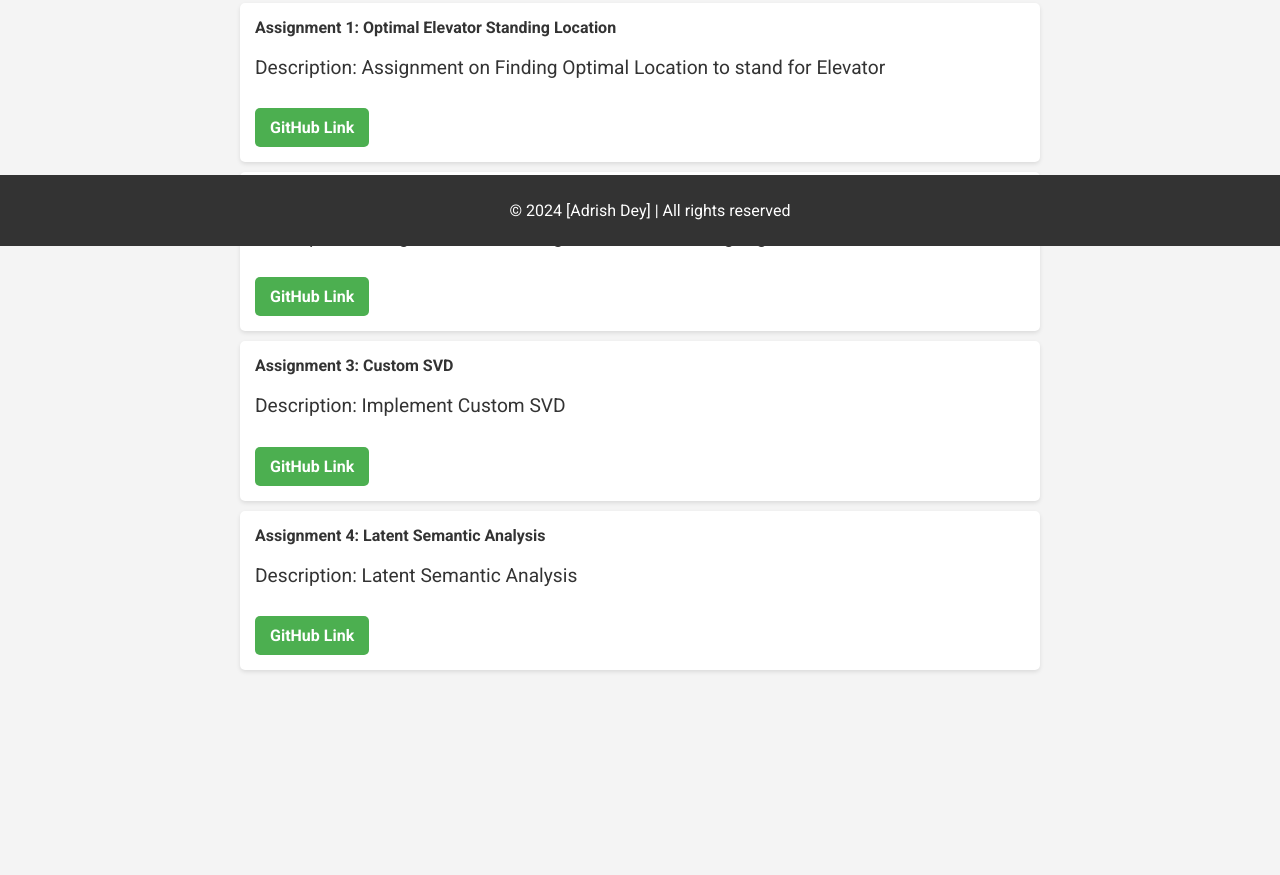
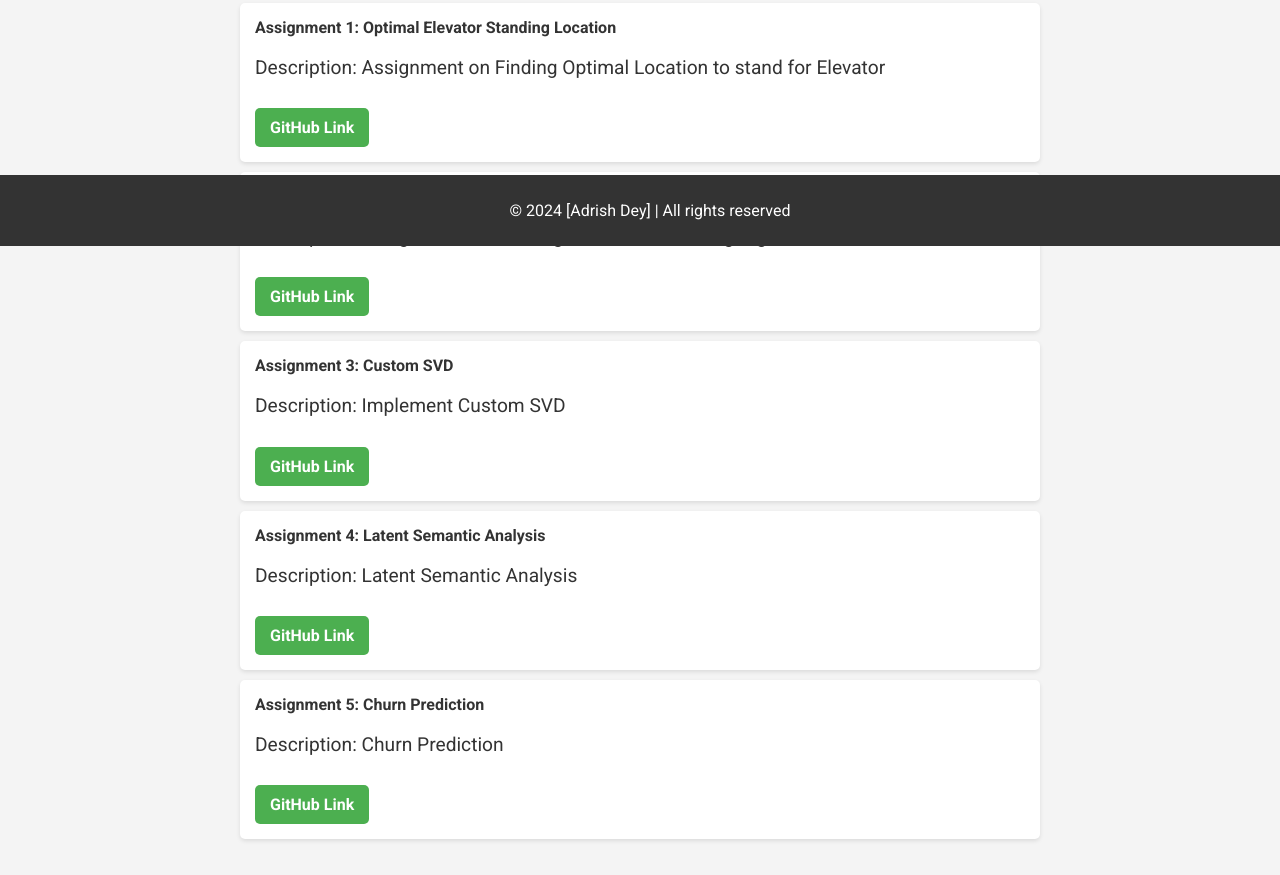
Before and after one commit to pooltakescourses/pooltakescourse.github.io, a plain HTML site: page assignments.html in a window 1280 px wide. Shown: the part 554-1429 px from the top of the page. Before the commit the page ends 1260 px from the top, so only its background shows below. Drawn offline with Linux system fonts and the light colour scheme.

Commit message:
adding assignment 5

```diff
--- a/assignments.html
+++ b/assignments.html
@@ -129,6 +129,11 @@
                 <p>Description: Latent Semantic Analysis</p>
                 <a href="https://github.com/pooltakescourses/adrishd-assignment-4" target="_blank" class="assignment-button">GitHub Link</a>
             </li>
+            <li>
+                <strong>Assignment 5: Churn Prediction</strong>
+                <p>Description: Churn Prediction</p>
+                <a href="https://github.com/pooltakescourses/adrishd-assignment-5" target="_blank" class="assignment-button">GitHub Link</a>
+            </li>
 
 
         </ul>
```
